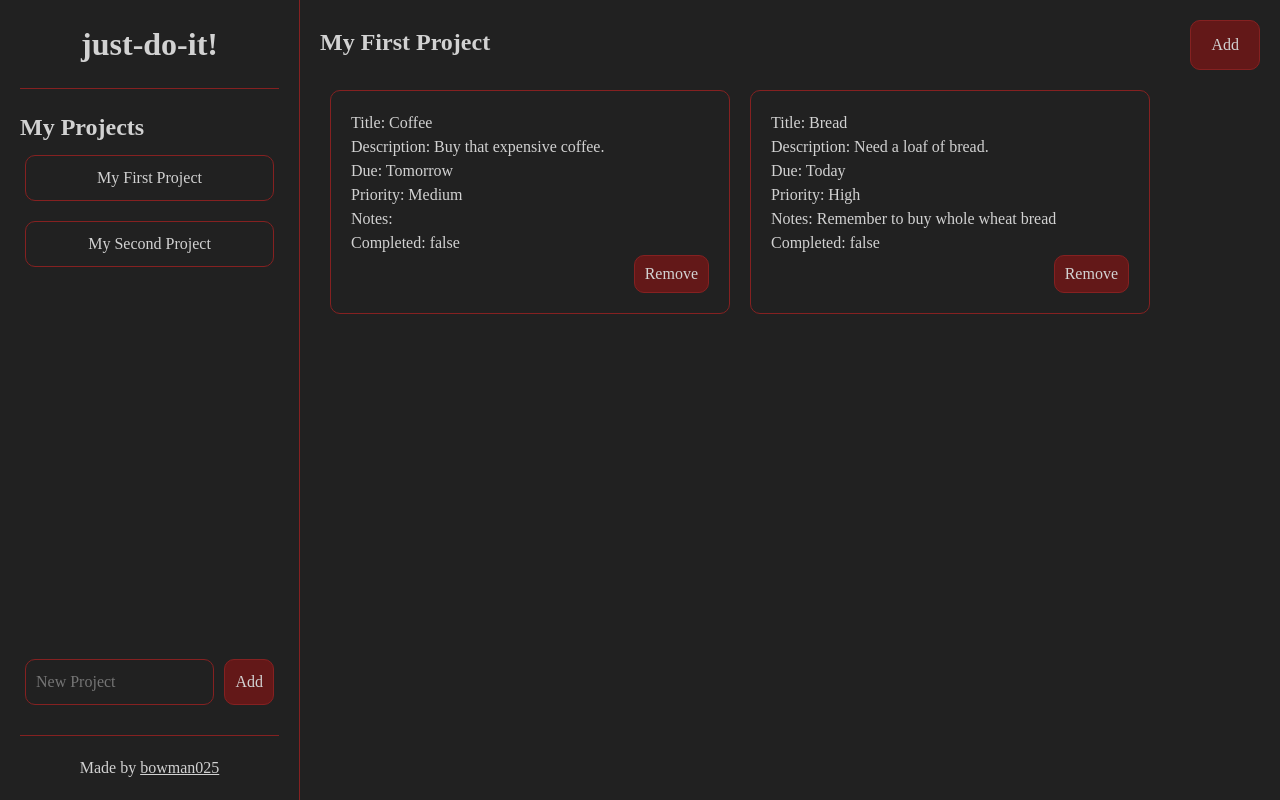
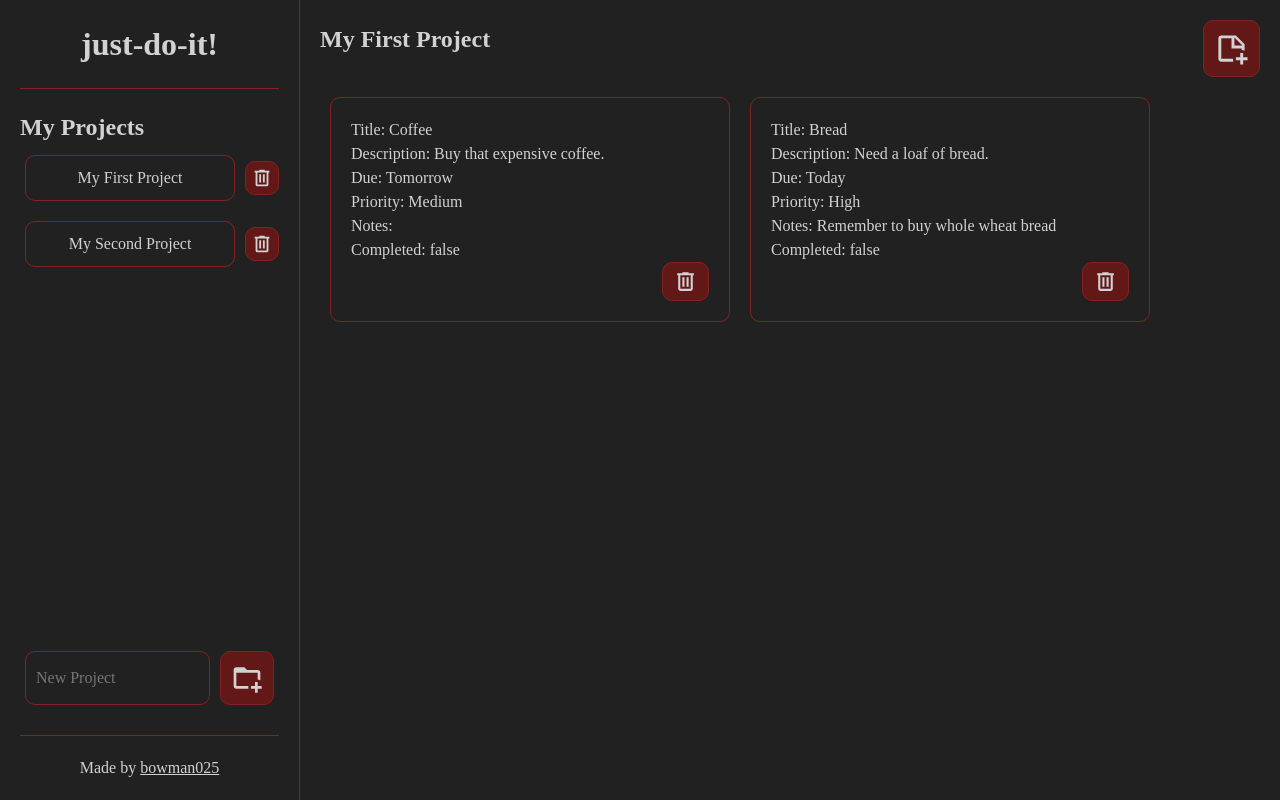
Before and after one commit to bowman025/project-todo-list, a website built with webpack: page src/index.html in a window 1280 px wide. Built offline with nearby package versions, Linux system fonts and the light colour scheme.

Commit message:
Add option to remove projects from sidebar, add icons for buttons

```diff
--- a/src/css/style.css
+++ b/src/css/style.css
@@ -81,9 +81,39 @@ ul {
   flex-direction: column;
 }
 
+.side-items {
+  display: flex;
+  justify-content: space-between;
+}
+
 .side-input {
   display: flex;
   margin-bottom: 20px;
+}
+
+.remove-side-item {
+  margin-left: 5px;
+  padding: 5px;
+  align-self: center;
+  border: 1px solid var(--border-color);
+  border-radius: 10px;
+  color: var(--font-color);
+  background-color: var(--secondary-border-color);
+  transition: transform 300ms ease-out;
+}
+
+.remove-side-item:hover {
+  cursor: pointer;
+  background-color: var(--border-color);
+  transform: scale(1.02);
+}
+
+.remove-side-item-icon {
+  width: 22px;
+}
+
+.side-item {
+  flex-grow: 1;
 }
 
 .side-item,
@@ -101,7 +131,7 @@ ul {
 .side-item:hover {
   cursor: pointer;
   background-color: var(--secondary-bg-color);
-  transform: scale(1.08);
+  transform: scale(1.06);
 }
 
 #side-input-box {
@@ -123,6 +153,10 @@ ul {
   cursor: pointer;
   background-color: var(--border-color);
   transform: scale(1.02);
+}
+
+.side-input-image {
+  width: 40px;
 }
 
 .footer {
@@ -159,7 +193,8 @@ ul {
 .project-top {
   display: flex;
   justify-content: space-between;
-  align-items: baseline;
+  align-items: center;
+  margin-bottom: 10px;
 }
 
 .project-title {
@@ -167,7 +202,7 @@ ul {
 }
 
 .project-item-button {
-  padding: 12px 20px;
+  padding: 10px;
   color: var(--font-color);
   background-color: var(--secondary-border-color);
 }
@@ -177,6 +212,10 @@ ul {
   cursor: pointer;
   background-color: var(--border-color);
   transform: scale(1.02);
+}
+
+.project-item-button-image {
+  width: 35px;
 }
 
 .project-item,
@@ -219,6 +258,10 @@ ul {
   padding: 6px 10px;
   color: var(--font-color);
   background-color: var(--secondary-border-color);
+}
+
+.remove-project-item-icon {
+  width: 25px;
 }
 
 .new-item-dialog {
--- a/src/modules/DOMmain.js
+++ b/src/modules/DOMmain.js
@@ -1,8 +1,10 @@
 import { Item } from "./items";
 import { projectList } from "./projects";
+import trashcan from "../img/trash-can-outline.svg";
+import note from "../img/note-plus-outline.svg";
 
 const main = document.querySelector("main");
-const content = document.querySelector(".content");
+export const content = document.querySelector(".content");
 
 const createDialog = function() {
     const itemDialog = document.createElement("dialog");
@@ -109,25 +111,31 @@ export const displayProject = (project) => {
         const projectItemChecked = document.createElement("li");
         projectItemChecked.textContent = "Completed: " + item.checked;
         const projectItemDelete = document.createElement("button");
-        projectItemDelete.textContent = "Remove";
+        const removeItemIcon = document.createElement("img");
+        removeItemIcon.classList.add("remove-project-item-icon");
+        removeItemIcon.src = trashcan;
+        projectItemDelete.appendChild(removeItemIcon);
         projectItemText.append(projectItemTitle, projectItemDesc, projectItemDate, projectItemPriority, projectItemNotes, projectItemChecked);
         projectItem.append(projectItemText, projectItemDelete)
         projectCard.appendChild(projectItem);
-        projectItemDelete.addEventListener("click", () => {
-            console.log("click");
+        projectItemDelete.onclick = () => {
+            console.log("Deleted.");
             console.log(item);
             const itemToRemove = project.items.indexOf(item);
             project.items.splice(itemToRemove, 1);
             console.log(project);
             projectCard.removeChild(projectItem);
-        });
+        }
     });
     }
     const projectTop = document.createElement("div");
     projectTop.classList.add("project-top");
     const itemButton = document.createElement("button");
     itemButton.classList.add("project-item-button");
-    itemButton.textContent = "Add";
+    const itemButtonImage = document.createElement("img");
+    itemButtonImage.classList.add("project-item-button-image");
+    itemButtonImage.src = note;
+    itemButton.appendChild(itemButtonImage);
     projectTop.append(projectTitle, itemButton);
     content.replaceChildren(projectTop, projectCard);
     const addNewItem = () => {
--- a/src/modules/DOMside.js
+++ b/src/modules/DOMside.js
@@ -1,5 +1,7 @@
-import { displayProject } from "./DOMmain.js";
+import { displayProject, content } from "./DOMmain.js";
 import { addProject, projectList } from "./projects.js";
+import trashcan from "../img/trash-can-outline.svg";
+import folder from "../img/folder-plus-outline.svg";
 
 const sideList = document.querySelector(".side-list");
 
@@ -9,11 +11,30 @@ const displayList = (projectList) => {
     myProjects.textContent = "My Projects";
     sideList.appendChild(myProjects);
     projectList.forEach(project => {
+        const item = document.createElement("div");
+        item.classList.add("side-items");
         const listItem = document.createElement("button");
         listItem.classList.add("side-item");
         listItem.textContent = project.title;
-        sideList.appendChild(listItem);
+        const removeItem = document.createElement("button");
+        removeItem.classList.add("remove-side-item");
+        const removeItemIcon = document.createElement("img");
+        removeItemIcon.classList.add("remove-side-item-icon");
+        removeItemIcon.src = trashcan;
+        removeItem.appendChild(removeItemIcon);
+        item.append(listItem, removeItem);
+        sideList.appendChild(item);
         listItem.onclick = () => displayProject(project);
+        removeItem.onclick = () => {
+            const projectToRemove = projectList.indexOf(project);
+            projectList.splice(projectToRemove, 1);
+            sideList.removeChild(item);
+            while(content.firstChild) {
+                content.removeChild(content.firstChild);
+            }
+            console.log("Removed.");
+            console.log(projectList);
+        }
     });
 }
 
@@ -34,7 +55,10 @@ const addProjectToList = () => {
     const projectInputButton = document.createElement("button");
     projectInputButton.classList.add("side-input-button");
     projectInputButton.setAttribute("type", "submit");
-    projectInputButton.textContent = "Add";
+    const projectInputImage = document.createElement("img");
+    projectInputImage.classList.add("side-input-image");
+    projectInputImage.src = folder;
+    projectInputButton.appendChild(projectInputImage);
     const projectInput = document.createElement("form");
     projectInput.classList.add("side-input");
     projectInput.append(projectInputBox, projectInputButton);
--- a/src/modules/projects.js
+++ b/src/modules/projects.js
@@ -1,6 +1,7 @@
 class Project {
     constructor(title) {
         this.title = title,
+        this.dataID = self.crypto.randomUUID();
         this.items = []
     };
 }
```
Also changed, not shown: src/img/folder-plus-outline.svg (added), src/img/note-plus-outline.svg (added), src/img/trash-can-outline.svg (added).
